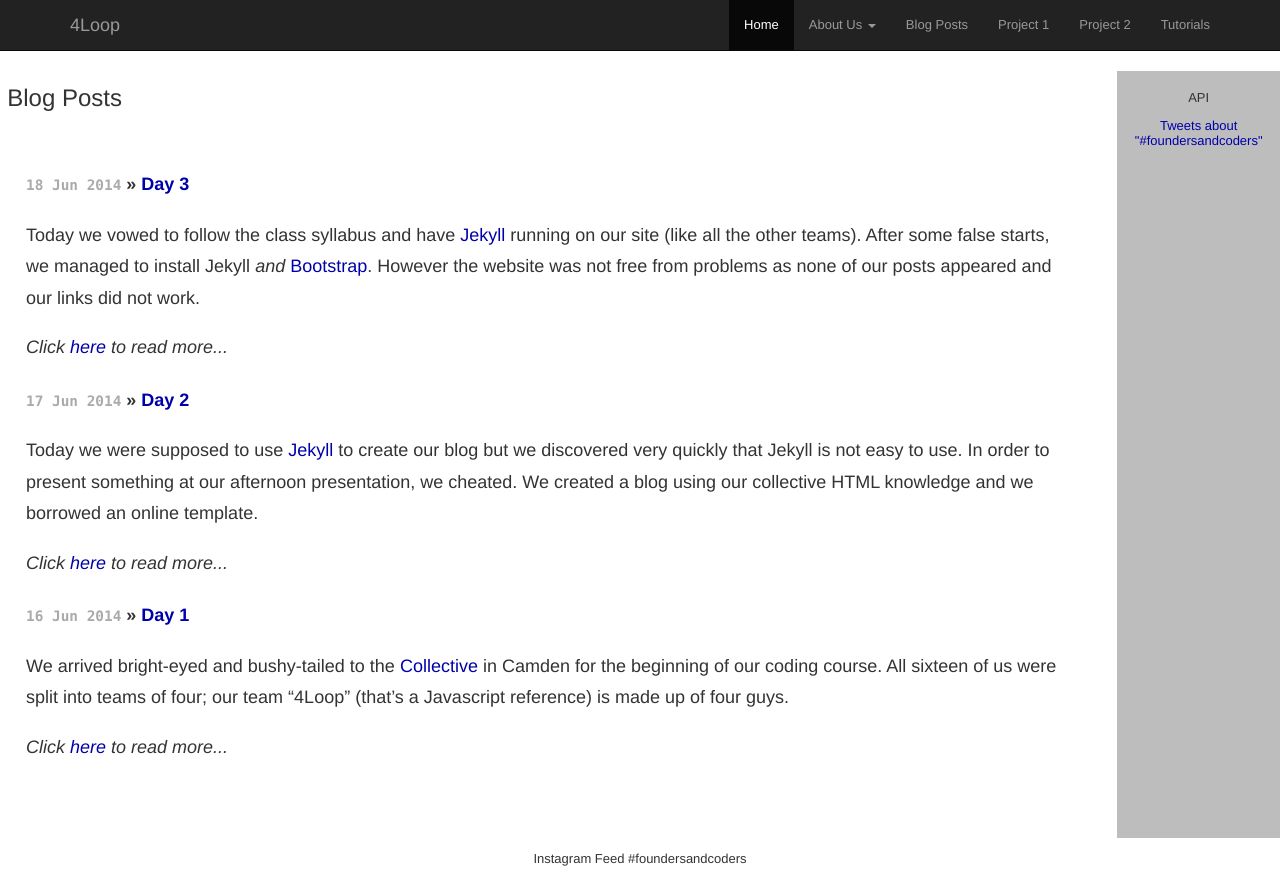
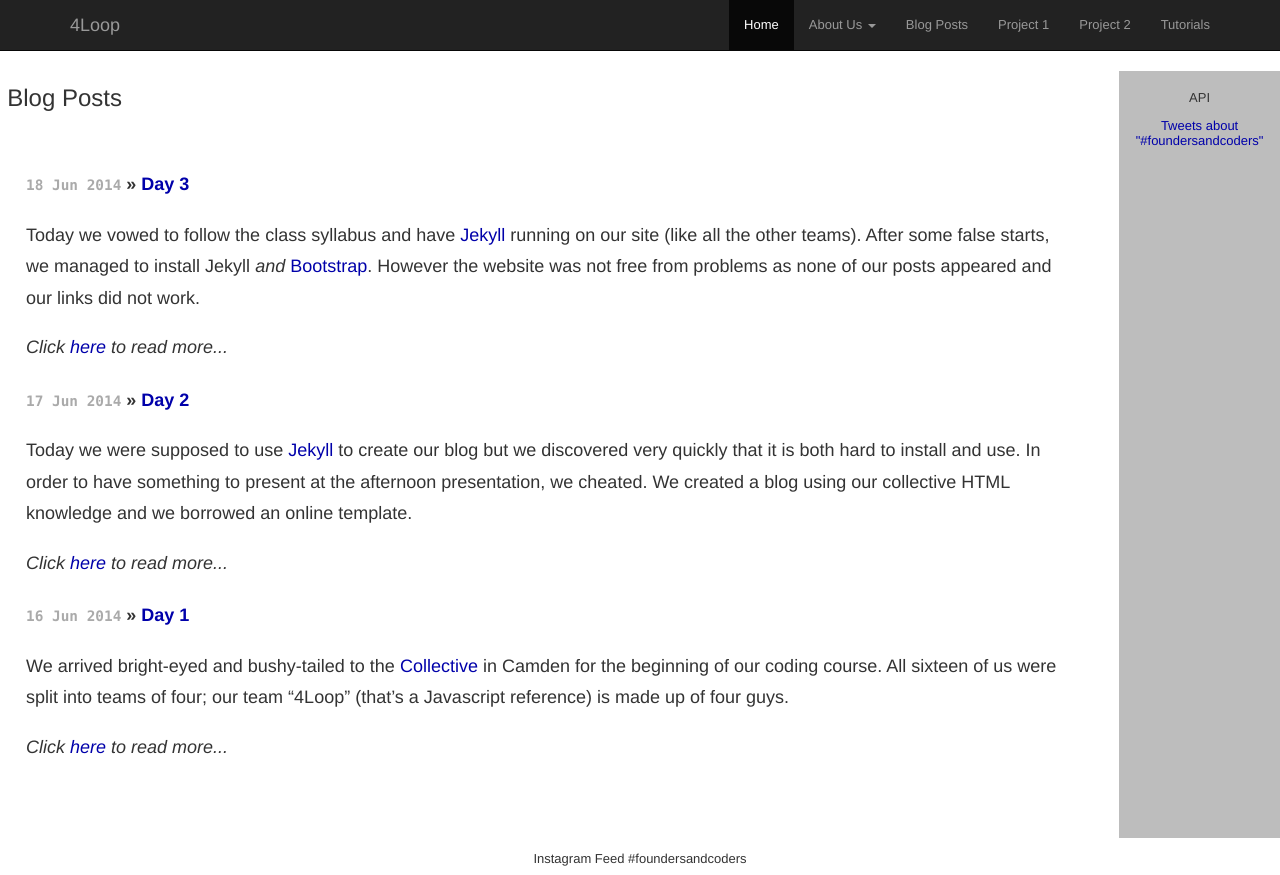
Before and after one commit to wsfan/4loop, a Jekyll site: the page built from blogcollect.html, in a window 1280 px wide, cut to the strip 0-875 px from the top of the page. Built offline with Jekyll 4.4.1, drawn with Linux system fonts in a browser that asks for light colours; comment, search, counter and statistics services are not loaded.

Commit message:
Update 2014-06-18-evennewerpost.markdown

```diff
--- a/_posts/2014-06-18-evennewerpost.markdown
+++ b/_posts/2014-06-18-evennewerpost.markdown
@@ -5,11 +5,10 @@
 categories:
 ---
 
-Today we were supposed to use <a href="http://jekyllrb.com/">Jekyll</a> to create our blog but we discovered very quickly that Jekyll is not easy to use. In order to present something at our afternoon presentation, we cheated. We created a blog using our collective HTML knowledge and we borrowed an online template.
+Today we were supposed to use <a href="http://jekyllrb.com/">Jekyll</a> to create our blog but we discovered very quickly that it is both hard to install and use. In order to have something to present at the afternoon presentation, we cheated. We created a blog using our collective HTML knowledge and we borrowed an online template.
 
-On our illegitimate website we added APIs from Instagram, Twitter and Google Maps. We plan to integrate Jekyll into our blog tomorrow...
+On our illegitimate website we added APIs from Instagram, Twitter and Google Maps but tomorrow we plan to integrate Jekyll into our blog.
 
+<sub> Writing HTML </sub>
 
 <img src = "http://i62.tinypic.com/vxl17m.jpg" width="320" height="320" />
-
-<i>Coding</i>
```
